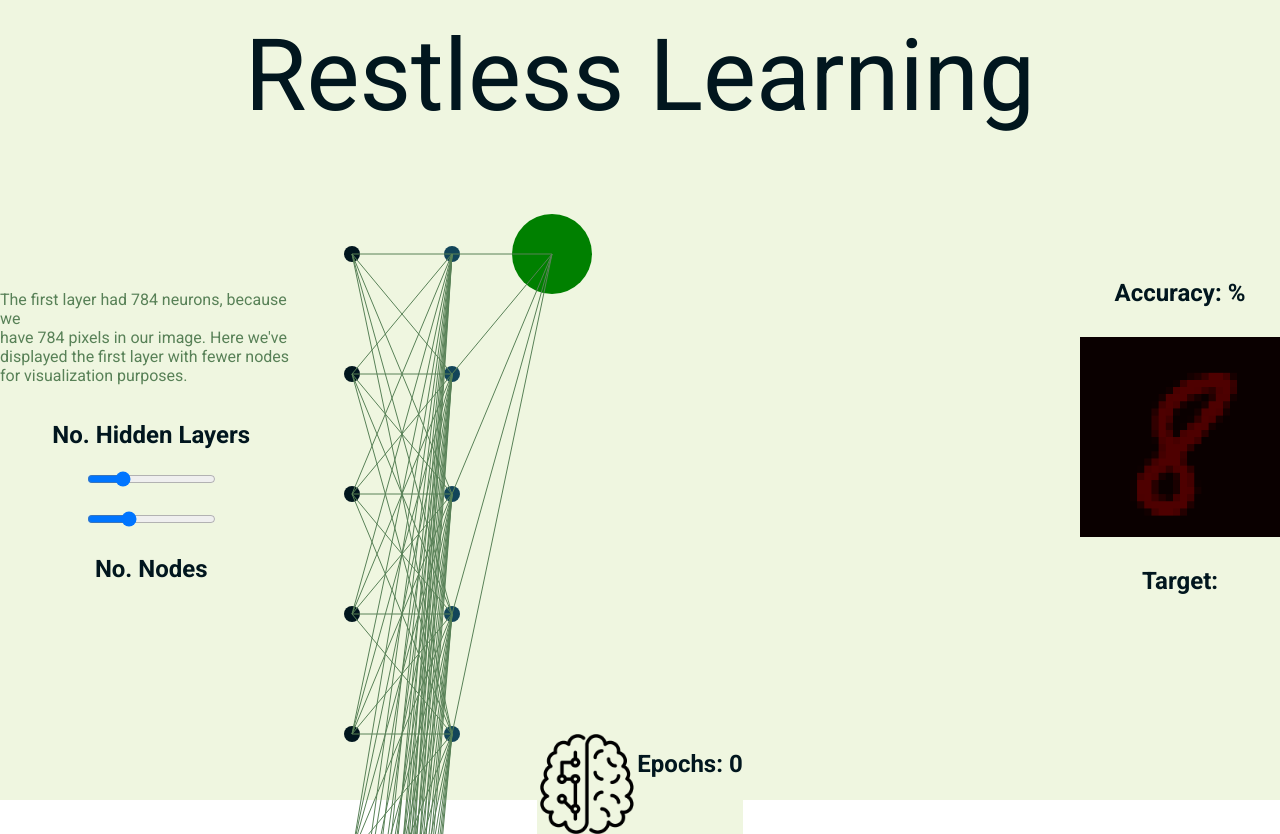
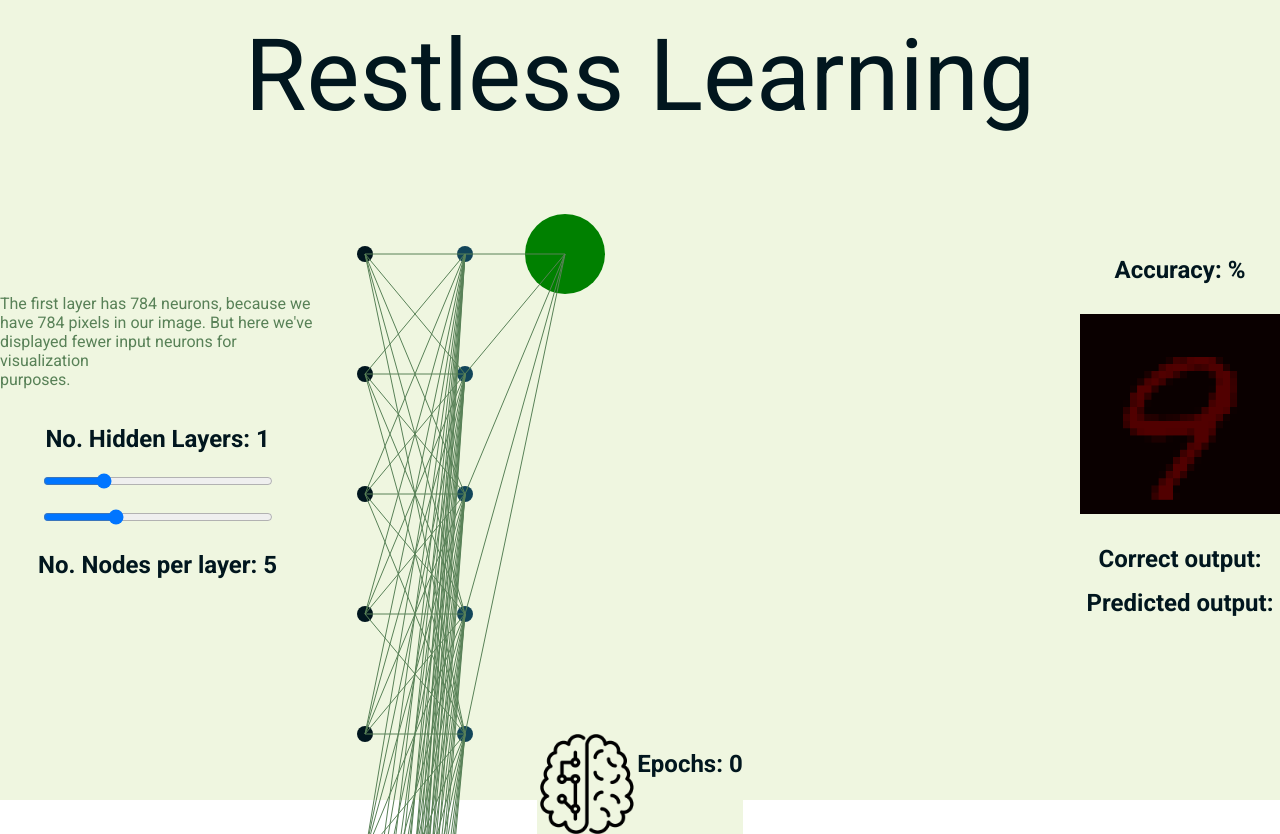
Before and after one commit to srikarboga/HackRU24, a React (Create React App) app in the folder frontend/: page / in a window 1280 px wide. Built offline with nearby package versions, Linux system fonts and the light colour scheme; no server answers.

Commit message:
fixed some small backend bugs

```diff
--- a/frontend/src/components/Cookie.js
+++ b/frontend/src/components/Cookie.js
@@ -6,22 +6,25 @@ import { fetchTrainData } from '../user.js';
 function Cookie(props) {
     const [epochs, setEpochs] = useState(0); // Using useState hook to maintain state
     //const { userData, setUserData } = useContext(UserDataContext);
-    const{userData, setUserData, setAcc, setLoss} = props
+    const{userData, setUserData, setAcc, setLoss, setPredicted} = props
 
     useEffect(() => {
         setEpochs(0)
     }, [userData]);
 
     useEffect(() => {
-        fetchTrainData(userData)
+        if(epochs){
+            fetchTrainData(userData)
             .then(data => {
                 setLoss(data.Loss);
                 setAcc(Number(data.Accuracy).toFixed(2));
+                setPredicted(data.predicted);
                 console.log("running")
             })
             .catch(error => {
                 // Handle error if needed
             });
+        }
     }, [epochs]);
 
 
--- a/frontend/src/components/Slider.js
+++ b/frontend/src/components/Slider.js
@@ -13,6 +13,7 @@ const Sliders = ({initialValue, onValueChange, minval, maxval }) => {
   return (
     <div className='slider-container'>
       <input
+        className = "slider"
         type="range"
         min={minval}
         max={maxval}
--- a/frontend/src/components/nn.css
+++ b/frontend/src/components/nn.css
@@ -69,7 +69,7 @@ neuralNetwork {
 }
 
 .slider {
-    width: 200px;
+    width: 230px;
     margin: 0 10px;
 }
 
--- a/frontend/src/components/nn.js
+++ b/frontend/src/components/nn.js
@@ -26,6 +26,7 @@ function NeuralNetworkVisualization(){
     const [acc, setAcc] = useState(null);
     const [loss, setLoss] = useState(null);
     const [label, setLabel] = useState(null);
+    const [predicted, setPredicted] = useState(null);
     const [sliderValue, setSliderValue] = useState(2);
     const [sliderValue2, setSliderValue2] = useState(5);
     useEffect(() => {
@@ -37,6 +38,7 @@ function NeuralNetworkVisualization(){
                 //console.log(data.Accuracy)
                 setLoss(data.Loss);
                 setLabel(data.label);
+                setPredicted(data.predicted);
             })
             .catch(error => {
                 // Handle error if needed
@@ -144,11 +146,11 @@ function NeuralNetworkVisualization(){
 
             <div className='row1'>
                 <div className='row3'>
-                    <p>The first layer had 784 neurons, because we <br/>have 784 pixels in our image.  Here we've <br />displayed the first layer with fewer nodes<br /> for visualization purposes.</p>
-                    <h1>No. Hidden Layers</h1>
+                    <p>The first layer has 784 neurons, because we <br/>have 784 pixels in our image. But here we've <br />displayed fewer input neurons for visualization<br /> purposes.</p>
+                    <h1>No. Hidden Layers: {sliderValue-1}</h1>
                     <Sliders initialValue={sliderValue} onValueChange={handleValueChange} minval={min_val} maxval={max_val}/>
                     <Sliders initialValue={sliderValue2} onValueChange={handleValueChange2} minval={min_val2} maxval={max_val2}/>
-                    <h1>No. Nodes</h1>
+                    <h1>No. Nodes per layer: {sliderValue2}</h1>
                 </div>
 
                 <svg id="neuralNetwork" width="800" height="800"></svg>
@@ -159,13 +161,14 @@ function NeuralNetworkVisualization(){
                         alt="Dog Treat"
                         className="place-image" // Applying class for styling
                     />
-                    <h1 className="text"> Target: {label}</h1>
+                    <h1 className="text"> Correct output: {label}</h1>
+                    <h1 className="text"> Predicted output: {predicted}</h1>
                 </div>
 
             </div>
             <div className='row2'>
 
-                <Cookie userData={userData} setUserData={setUserData} setAcc={setAcc} setLoss={setLoss}/>
+                <Cookie userData={userData} setUserData={setUserData} setAcc={setAcc} setLoss={setLoss} setPredicted={setPredicted}/>
             </div>
         </div>
     );
```
Also changed, not shown: frontend/src/components/img/dogtreat.png, 1 other file (tests, documents, lock files or other folders).
